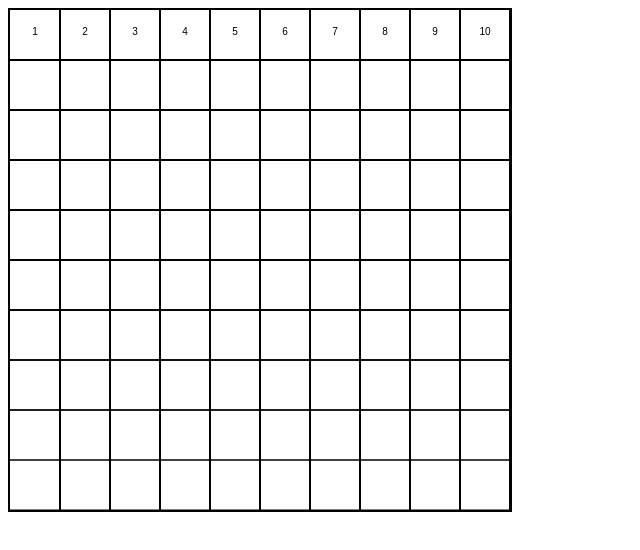
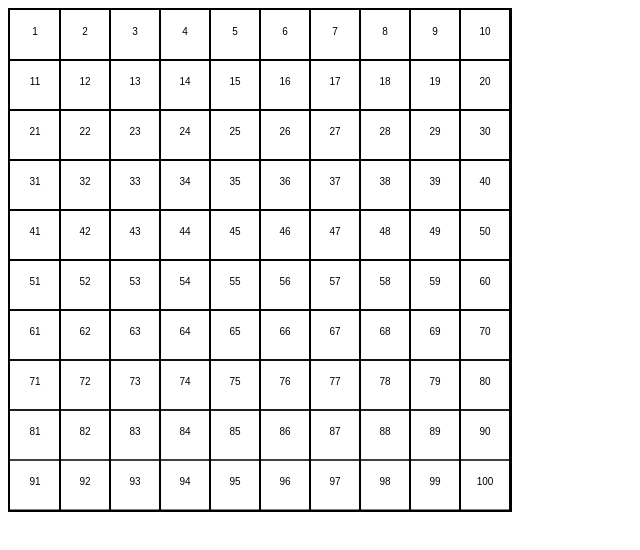
Before and after one commit to machinacyfrowa/snakesandladders, a plain HTML site: page index.html in a window 1280 px wide. Shown: the whole page, without its empty margins (0-640 px from the left). Drawn offline with Linux system fonts and the light colour scheme.

Commit message:
Update index.html
zasieg zmiennych

```diff
--- a/index.html
+++ b/index.html
@@ -34,11 +34,12 @@
         for(var i = 21 ; i <= 30 ; i++) {
             ctx.fillText(i, (i - 4*5) *50 - 25, 25 + 4*25);
         }*/
+        var mnoznik = 0;
         for(var i = 1 ; i <= 100; i++) {
-            var mnoznik = 0;
+
             var x = (i - mnoznik*5) * 50 - 25;
             var y =  25 + mnoznik*25;
-            console.log(x, y);
+            console.log(x, y, mnoznik);
             ctx.fillText(i, x, y);
             if(i % 10 == 0) mnoznik += 2;
         }
```
